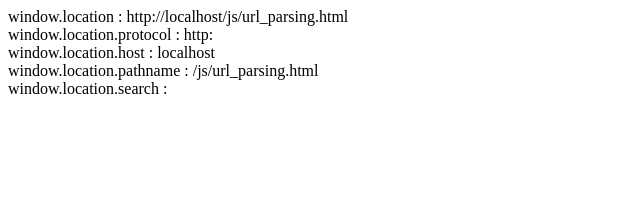
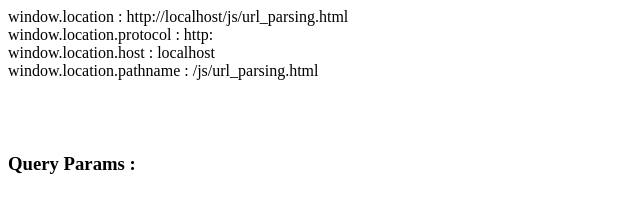
Before and after one commit to nkgokul/learnings, a plain HTML site: page js/url_parsing.html in a window 1280 px wide. Shown: the whole page, without its empty margins (0-640 px from the left). Drawn offline with Linux system fonts and the light colour scheme.

Commit message:
Placeholder index page

```diff
--- a/js/url_parsing.html
+++ b/js/url_parsing.html
@@ -11,8 +11,8 @@
         theDiv.innerHTML += 'window.location : ' + window.location + '<br/>';
         theDiv.innerHTML += 'window.location.protocol : ' + window.location.protocol + '<br/>';
         theDiv.innerHTML += 'window.location.host : ' + window.location.host + '<br/>';
-        theDiv.innerHTML += 'window.location.pathname : ' + window.location.pathname + '<br/>';
-        theDiv.innerHTML += 'window.location.search : ' + window.location.search + '<br/>';
+        theDiv.innerHTML += 'window.location.pathname : ' + window.location.pathname + '<br/><br/><br/><br/>';
+        theDiv.innerHTML += '<h3>Query Params : ' + window.location.search + '</h3><br />';
     </script>
 </body>
 
```
